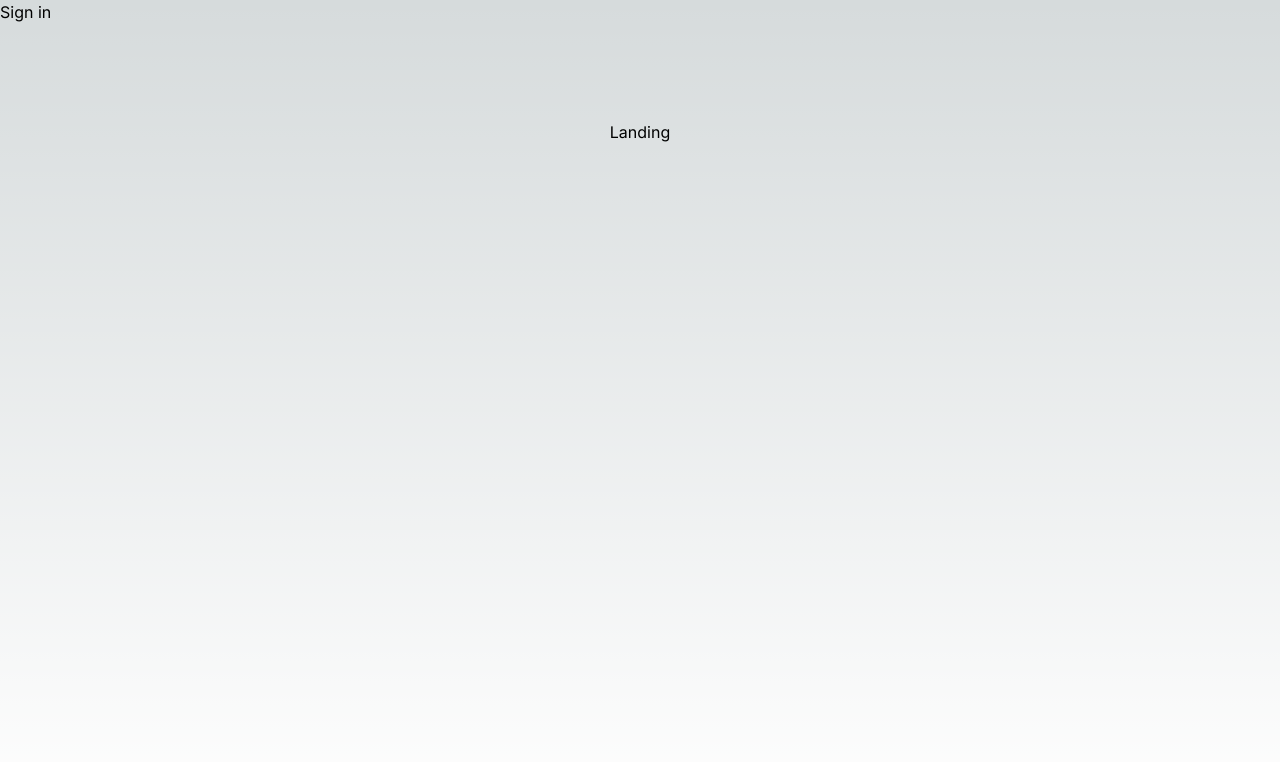
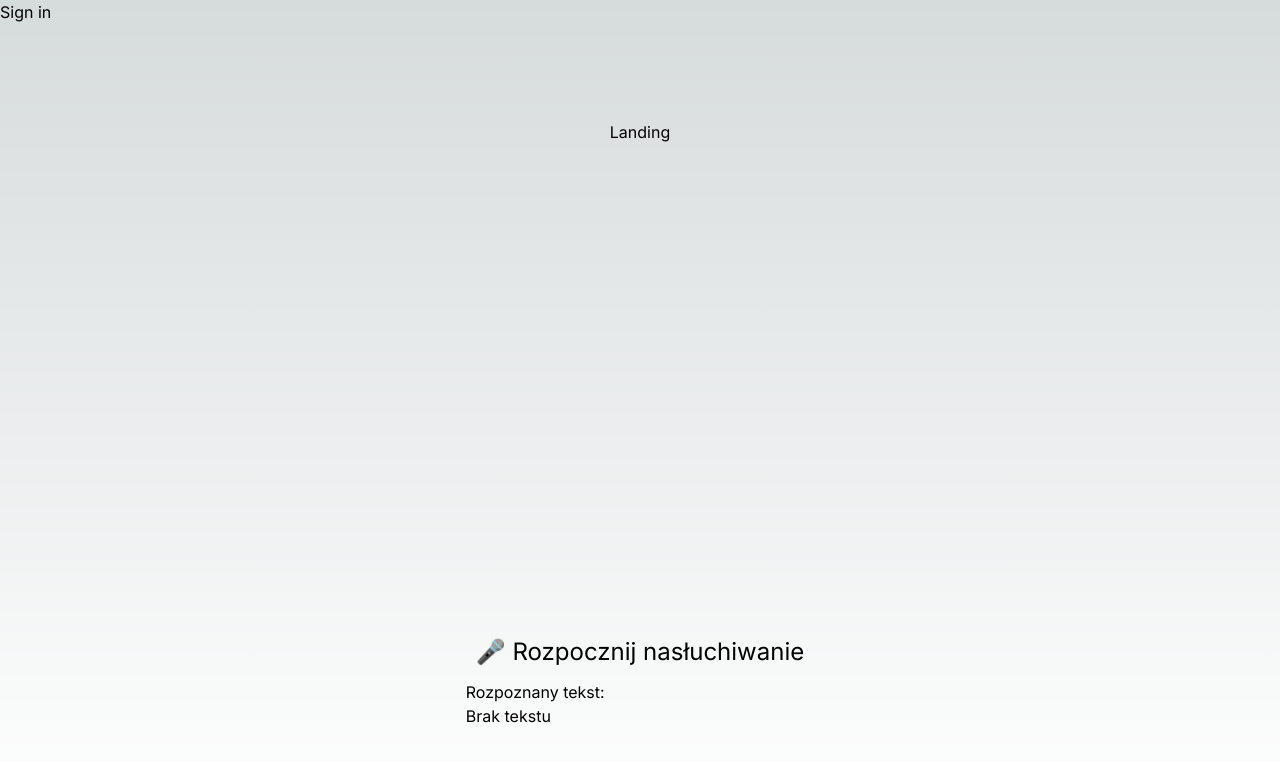
Before and after one commit to AniaPiWo/likwidator, a Next.js app: page / in a window 1280 px wide. Shown: the top 762 px of the page. Built offline with nearby package versions, Linux system fonts and the light colour scheme; no server answers.

Commit message:
voice input

```diff
--- a/src/app/page.tsx
+++ b/src/app/page.tsx
@@ -1,6 +1,7 @@
 import { Landing } from "@/components/Landing";
 import { Dashboard } from "@/components/Dashboard";
 import { checkUserInDatabase } from "@/actions/user";
+import { VoiceInput } from "@/components/VoiceInput";
 
 export default async function Home() {
   const user = await checkUserInDatabase();
@@ -8,6 +9,7 @@ export default async function Home() {
   return (
     <main className="flex min-h-screen flex-col items-center justify-between p-24">
       {user ? <Dashboard /> : <Landing />}
+      <VoiceInput />
     </main>
   );
 }
--- a/src/components/Dashboard.tsx
+++ b/src/components/Dashboard.tsx
@@ -4,5 +4,5 @@ import { ImagesGallery } from "./ImagesGallery";
 type Props = {};
 
 export const Dashboard = (props: Props) => {
-  return <ImagesGallery />;
+  return <p>Dashboard</p>;
 };
--- /dev/null
+++ b/src/components/VoiceInput.tsx
@@ -0,0 +1,64 @@
+"use client";
+import React, { useState, useEffect } from "react";
+
+export const VoiceInput: React.FC = () => {
+  const [listening, setListening] = useState(false);
+  const [transcript, setTranscript] = useState("");
+  const [recognition, setRecognition] = useState<SpeechRecognition | null>(
+    null
+  );
+
+  useEffect(() => {
+    // Sprawdzenie, czy przeglądarka obsługuje Web Speech API
+    if (!("webkitSpeechRecognition" in window)) {
+      console.error("Twoja przeglądarka nie obsługuje Web Speech API");
+      return;
+    }
+
+    // Inicjalizacja rozpoznawania mowy
+    const speechRecognition = new (window as any).webkitSpeechRecognition();
+    speechRecognition.lang = "pl-PL"; // Ustawienie języka na polski
+    speechRecognition.continuous = false;
+    speechRecognition.interimResults = false;
+
+    // Gdy rozpoznawanie zakończone poprawnie
+    speechRecognition.onresult = (event: SpeechRecognitionEvent) => {
+      const result = event.results[0][0].transcript;
+      setTranscript(result);
+    };
+
+    // Gdy rozpoznawanie mowy zostanie zakończone
+    speechRecognition.onend = () => {
+      setListening(false);
+    };
+
+    setRecognition(speechRecognition);
+  }, []);
+
+  const handleListen = () => {
+    if (!recognition) return;
+
+    if (listening) {
+      recognition.stop();
+      setListening(false);
+    } else {
+      recognition.start();
+      setListening(true);
+    }
+  };
+
+  return (
+    <div>
+      <button
+        onClick={handleListen}
+        style={{ fontSize: "24px", padding: "10px", cursor: "pointer" }}
+      >
+        🎤 {listening ? "Zatrzymaj nasłuchiwanie" : "Rozpocznij nasłuchiwanie"}
+      </button>
+      <div>
+        <h3>Rozpoznany tekst:</h3>
+        <p>{transcript || "Brak tekstu"}</p>
+      </div>
+    </div>
+  );
+};
```
